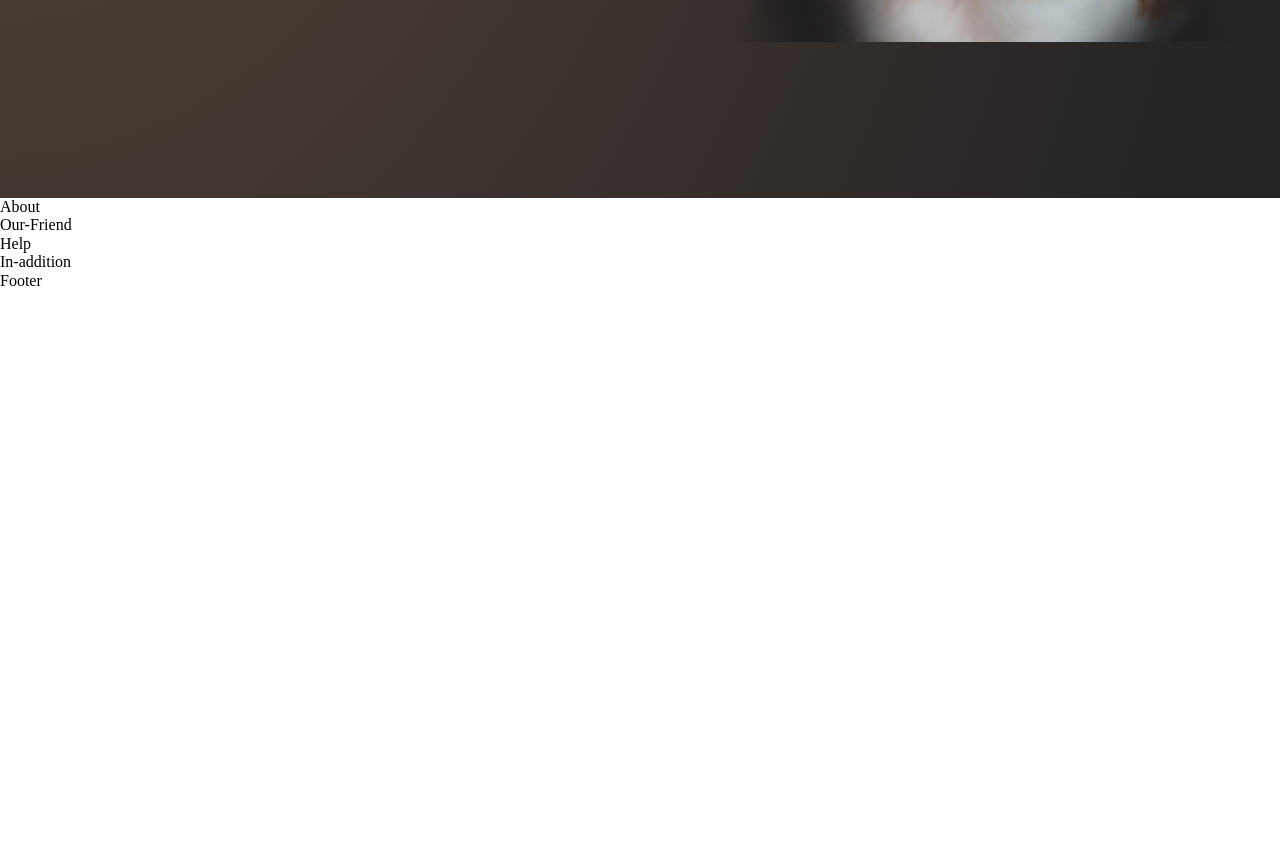
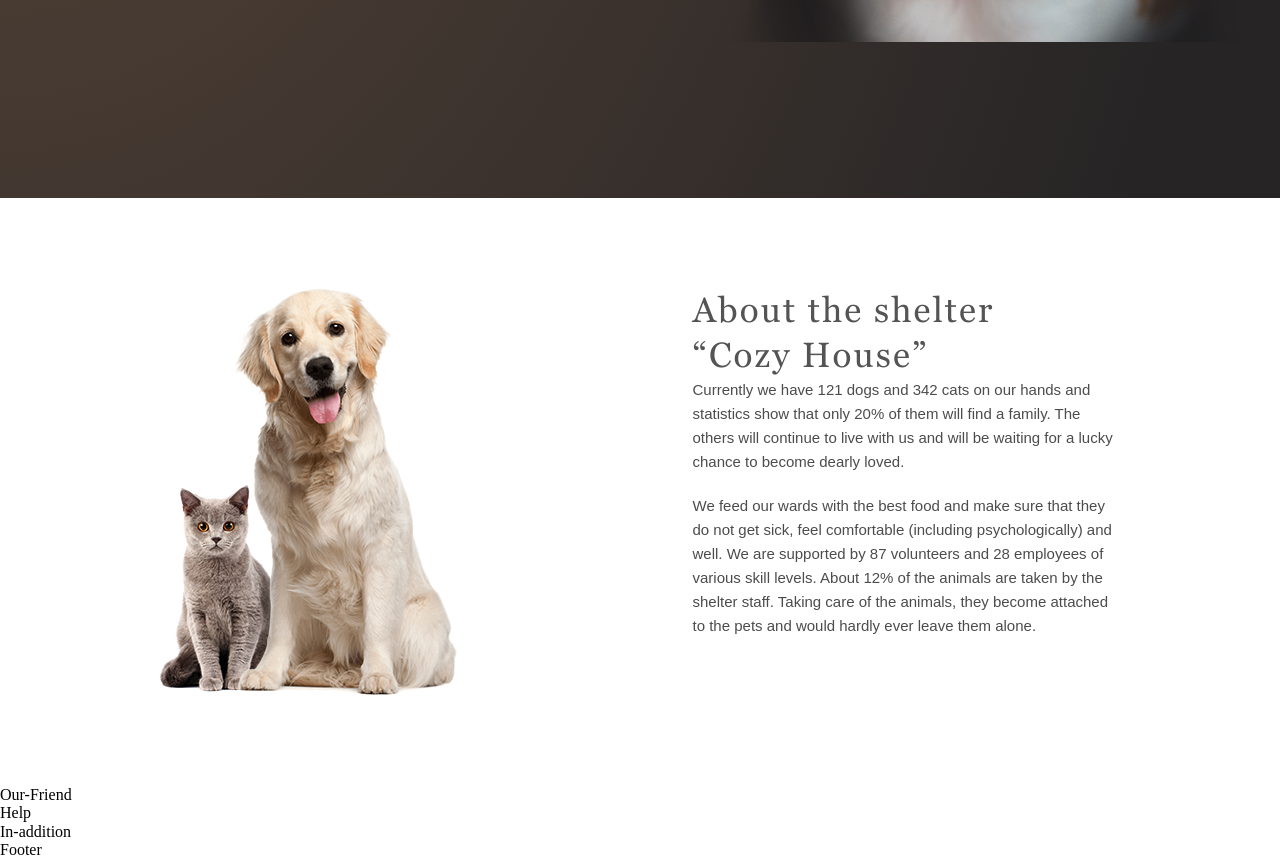
Before and after one commit to webjsworker/Shelter, a plain HTML site: page index.html in a window 1280 px wide. Shown: the part 710-1570 px from the top of the page. Before the commit the page ends 1000 px from the top, so only its background shows below. Drawn offline with Linux system fonts and the light colour scheme.

Commit message:
feat: add desktop about

```diff
--- a/index.html
+++ b/index.html
@@ -53,7 +53,18 @@
 
             </div>
         </section>
-        <section class="about">About</section>
+        <section class="about">
+            <div class="about__container">
+                <div class="about__pets">
+                    <img src="./assets/desktop/about-pets.png" alt="pets"></img>
+                </div>
+                <div class="about__content">
+                    <div class="about__title">About the shelter “Cozy House”</div>
+                    <div class="about__subtitle">Currently we have 121 dogs and 342 cats on our hands and statistics show that only 20% of them will find a family. The others will continue to live with us and will be waiting for a lucky chance to become dearly loved.</div>
+                    <div class="about__subtitle">We feed our wards with the best food and make sure that they do not get sick, feel comfortable (including psychologically) and well. We are supported by 87 volunteers and 28 employees of various skill levels. About 12% of the animals are taken by the shelter staff. Taking care of the animals, they become attached to the pets and would hardly ever leave them alone.</div>
+                </div>
+            </div>
+            </section>
         <section class="our-Friends">Our-Friend</section>
         <section class="help">Help</section>
         <section class="in-addition">In-addition</section>
--- /dev/null
+++ b/style/desktop/about.css
@@ -0,0 +1,54 @@
+.about {
+    display: flex;
+    align-items: center;
+    width: 1280px;
+    height: 588px;
+    /* border: 3px solid red; */
+    margin: 0 auto;
+
+}
+
+.about__container {
+    display: flex;
+    justify-content: space-around;
+    width: 1200px;
+    height: 408px;
+    /* border: 3px solid rgb(63, 150, 143); */
+    margin: 0 auto;
+
+}
+
+.about__content {
+    width: 430px;
+    height: 380px;
+}
+
+.about__title {
+    width: 370px;
+    height: 90px;
+    font-family: 'Georgia';
+    font-style: normal;
+    font-weight: 400;
+    font-size: 35px;
+    line-height: 130%;
+    display: flex;
+    align-items: center;
+    letter-spacing: 0.06em;
+    color: #545454;
+}
+
+.about__subtitle {
+    width: 430px;
+    height: 96px;
+    left: 0px;
+    top: 115px;
+    font-family: 'Arial';
+    font-style: normal;
+    font-weight: 400;
+    font-size: 15px;
+    line-height: 160%;
+    color: #4C4C4C;
+}
+.about__subtitle{
+    margin-bottom: 20px;
+}
--- a/style/desktop/main-desctop.css
+++ b/style/desktop/main-desctop.css
@@ -1,3 +1,4 @@
 
  @import url("./header.css");
  @import url("./start-screen.css");
+ @import url("./about.css");
--- a/style/desktop/start-screen.css
+++ b/style/desktop/start-screen.css
@@ -10,6 +10,7 @@
         /* warning: gradient uses a rotation that is not supported by CSS and may not behave as expected */
         , #211F20;
     width: 100%;
+    height: 908px;
 
 }
 
```
Also changed, not shown: assets/desktop/about-pets.png (added).
